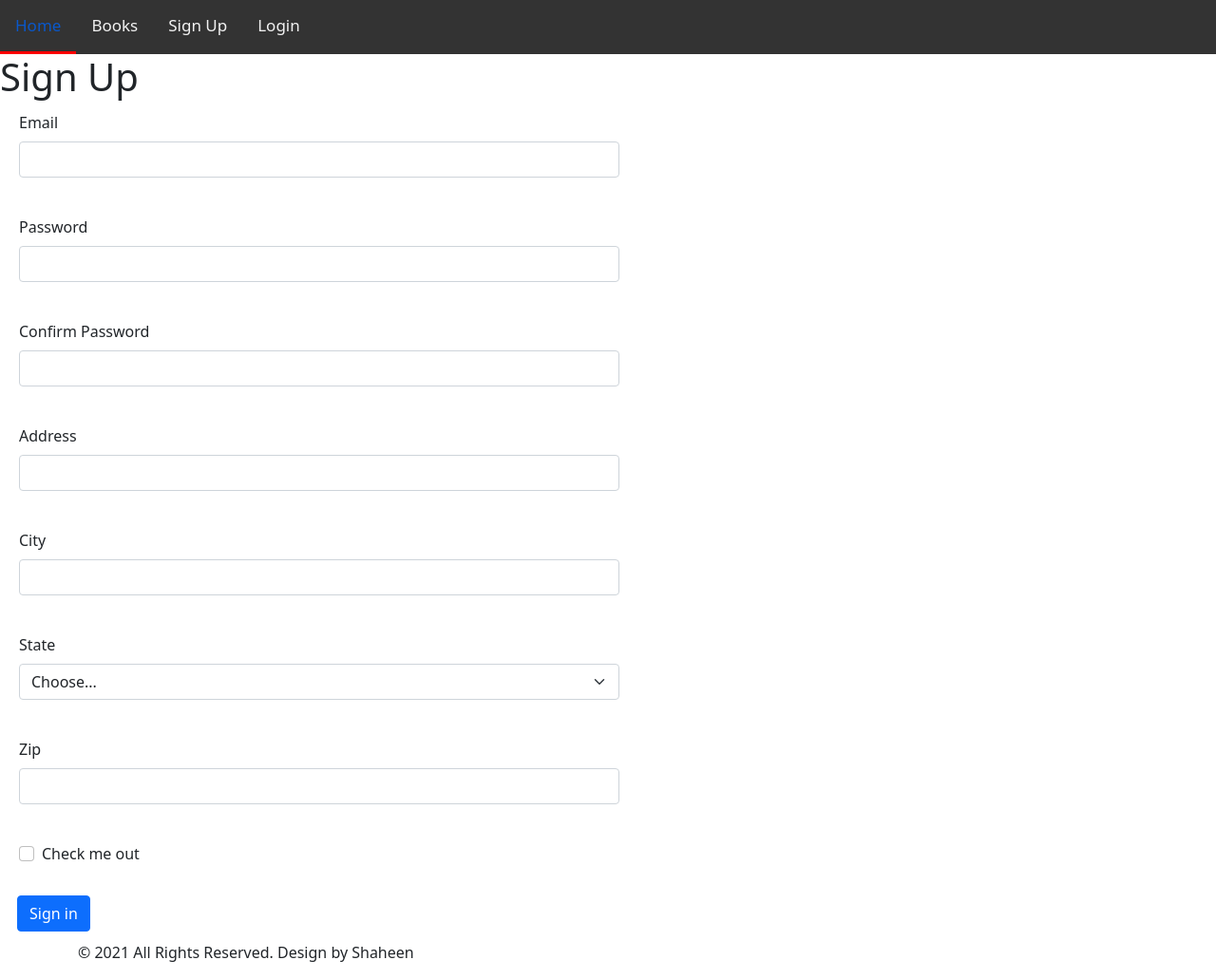
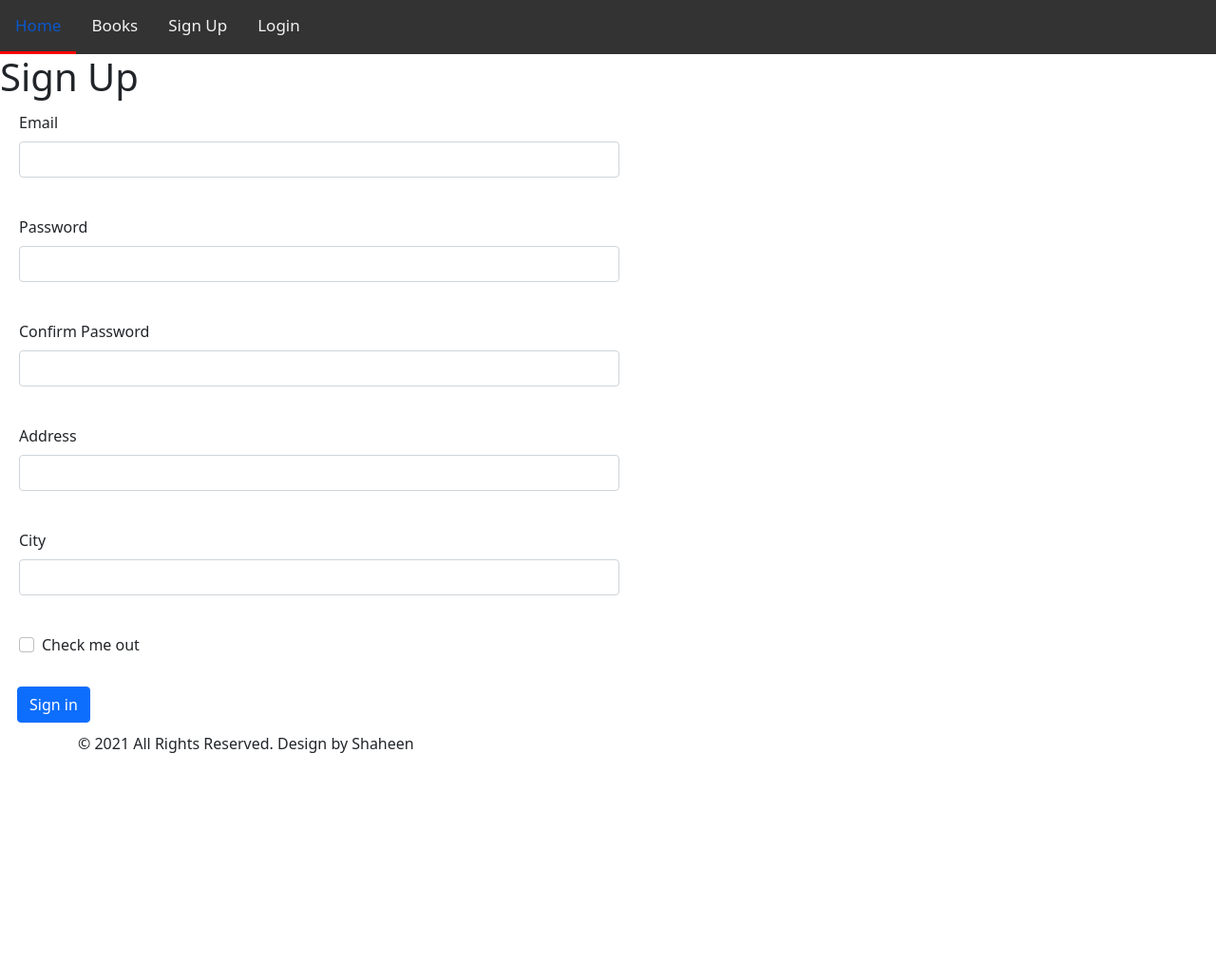
Before and after one commit to shaheen75/FinalProject, a Django app: page /sign_up in a window 1280 px wide. Shown: the whole page at 95% size. After the commit the page ends 793 px from the top, so only its background shows below. Run offline with Django 3.2, Linux system fonts and the light colour scheme.

Commit message:
Pages Changes

```diff
--- a/FinalProject/students/templates/books.html
+++ b/FinalProject/students/templates/books.html
@@ -14,8 +14,8 @@
   <div class="card-body">
     <h5 class="card-title">The Total Money Makeover: Classic Edition: A Proven Plan for Financial Fitness</h5>
     <p class="card-text">By Dave Ramsey</p>
-    <a href="#" class="btn btn-primary">buy</a>
-    <a href="#" class="btn btn-primary">borrow</a>
+    <a href="#" class="btn btn-primary">Borrow</a>
+    <a href="#" class="btn btn-primary" style="background-color: firebrick">Detailes</a>
   </div>
 </div>
 <script src="https://cdn.jsdelivr.net/npm/bootstrap@5.1.0/dist/js/bootstrap.bundle.min.js" integrity="sha384-U1DAWAznBHeqEIlVSCgzq+c9gqGAJn5c/t99JyeKa9xxaYpSvHU5awsuZVVFIhvj" crossorigin="anonymous"></script>
--- a/FinalProject/students/templates/sign_up.html
+++ b/FinalProject/students/templates/sign_up.html
@@ -31,17 +31,17 @@
     <label for="inputCity" class="form-label">City</label>
     <input type="text" class="form-control" id="inputCity">
   </div>
-  <div class="container" style=" width: 50%; margin: 20px">
-    <label for="inputState" class="form-label">State</label>
-    <select id="inputState" class="form-select">
-      <option selected>Choose...</option>
-      <option>...</option>
-    </select>
-  </div>
-  <div class="container" style=" width: 50%; margin: 20px">
-    <label for="inputZip" class="form-label">Zip</label>
-    <input type="text" class="form-control" id="inputZip">
-  </div>
+<!--  <div class="container" style=" width: 50%; margin: 20px">-->
+<!--    <label for="inputState" class="form-label">State</label>-->
+<!--    <select id="inputState" class="form-select">-->
+<!--      <option selected>Choose...</option>-->
+<!--      <option>...</option>-->
+<!--    </select>-->
+<!--  </div>-->
+<!--  <div class="container" style=" width: 50%; margin: 20px">-->
+<!--    <label for="inputZip" class="form-label">Zip</label>-->
+<!--    <input type="text" class="form-control" id="inputZip">-->
+<!--  </div>-->
   <div class="container" style=" width: 50%; margin: 20px">
     <div class="form-check">
       <input class="form-check-input" type="checkbox" id="gridCheck">
```
